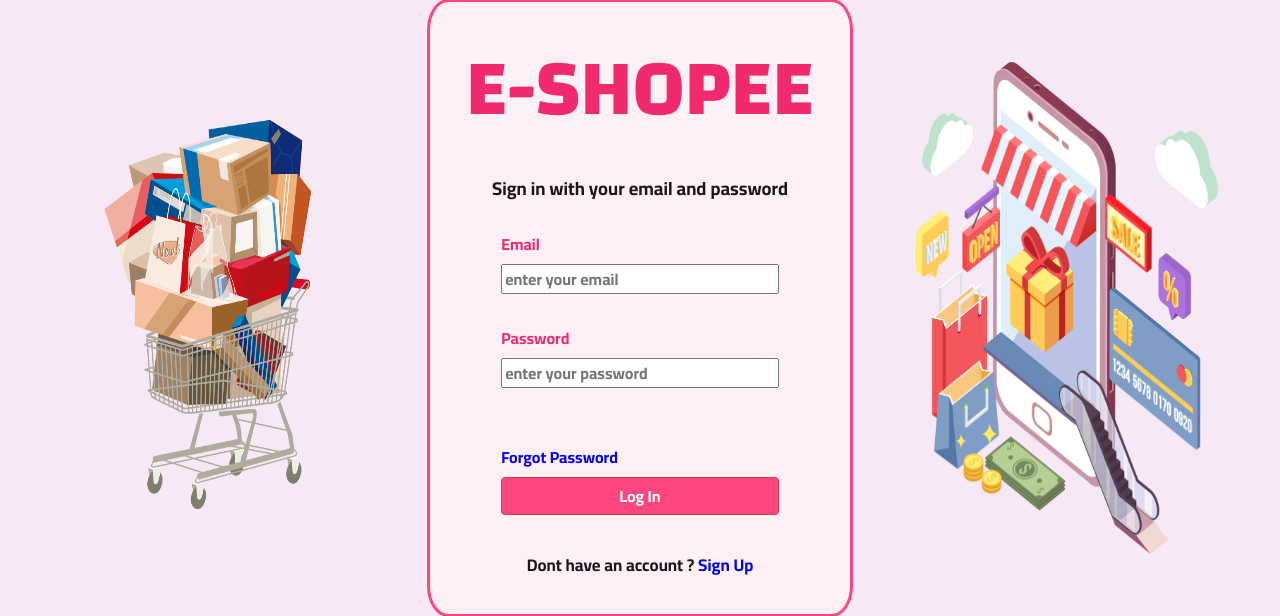
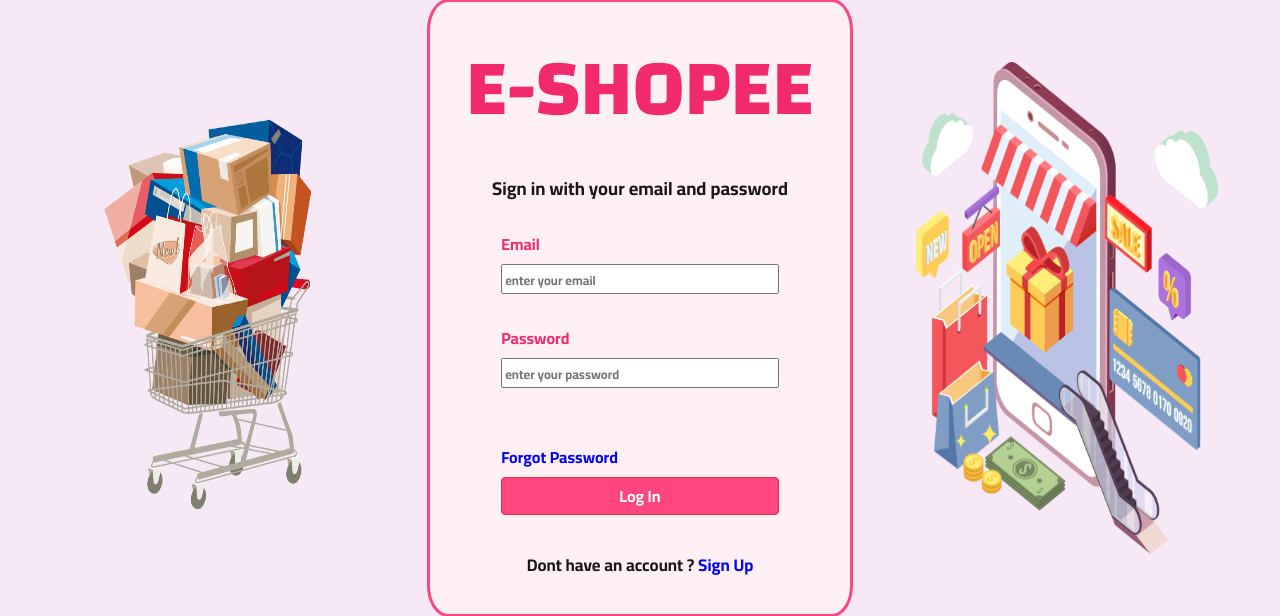
Before and after one commit to PrathameshPatil-01/E-SHOPEE_PYTHON, a Flask app: page / in a window 1280 px wide. Shown: the part 39-655 px from the top of the page. Run offline with Flask 2, Linux system fonts and the light colour scheme; some libraries are stand-ins or nearby versions.

Commit message:
placeholer

```diff
--- a/static/start.css
+++ b/static/start.css
@@ -84,3 +84,7 @@ background-color: #FF467E;
 .btn:hover{
 background-color: #F12B6B;
 }
+
+::placeholder{
+font-size:80%;
+}
```
